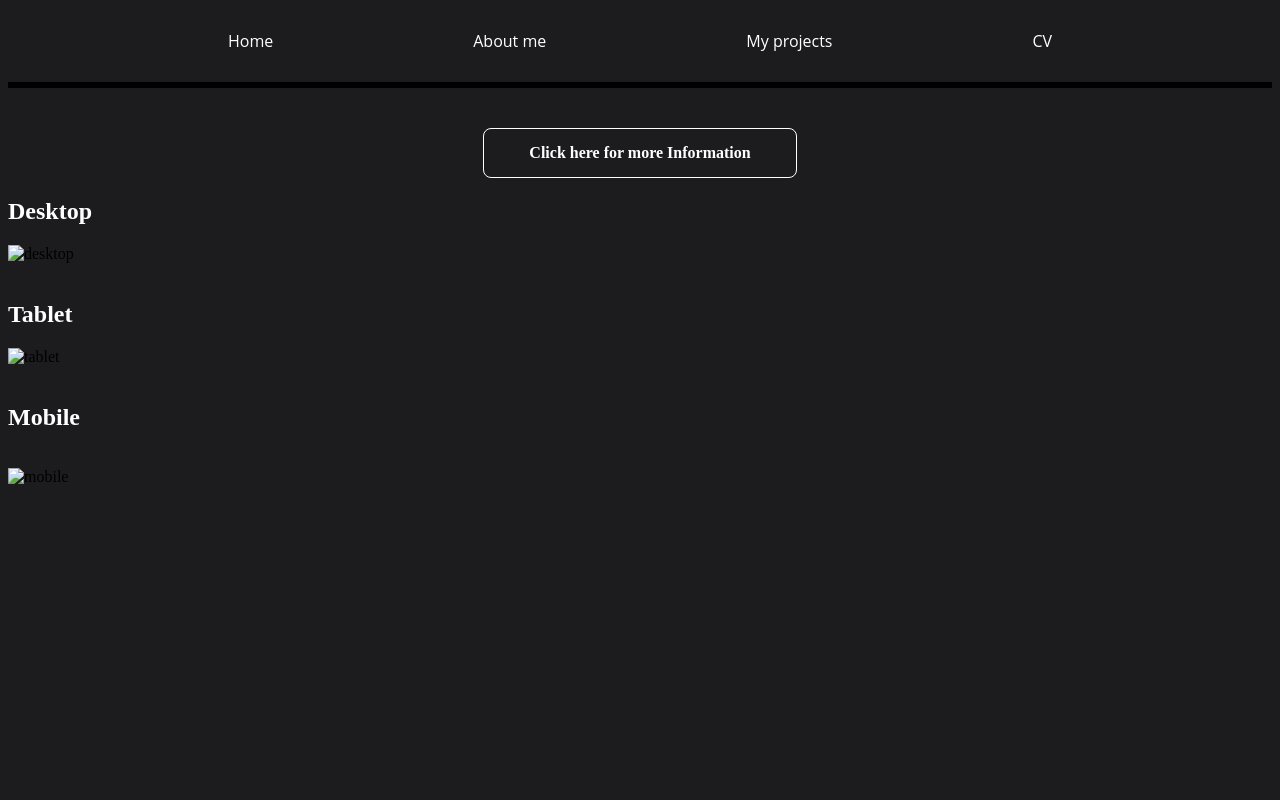
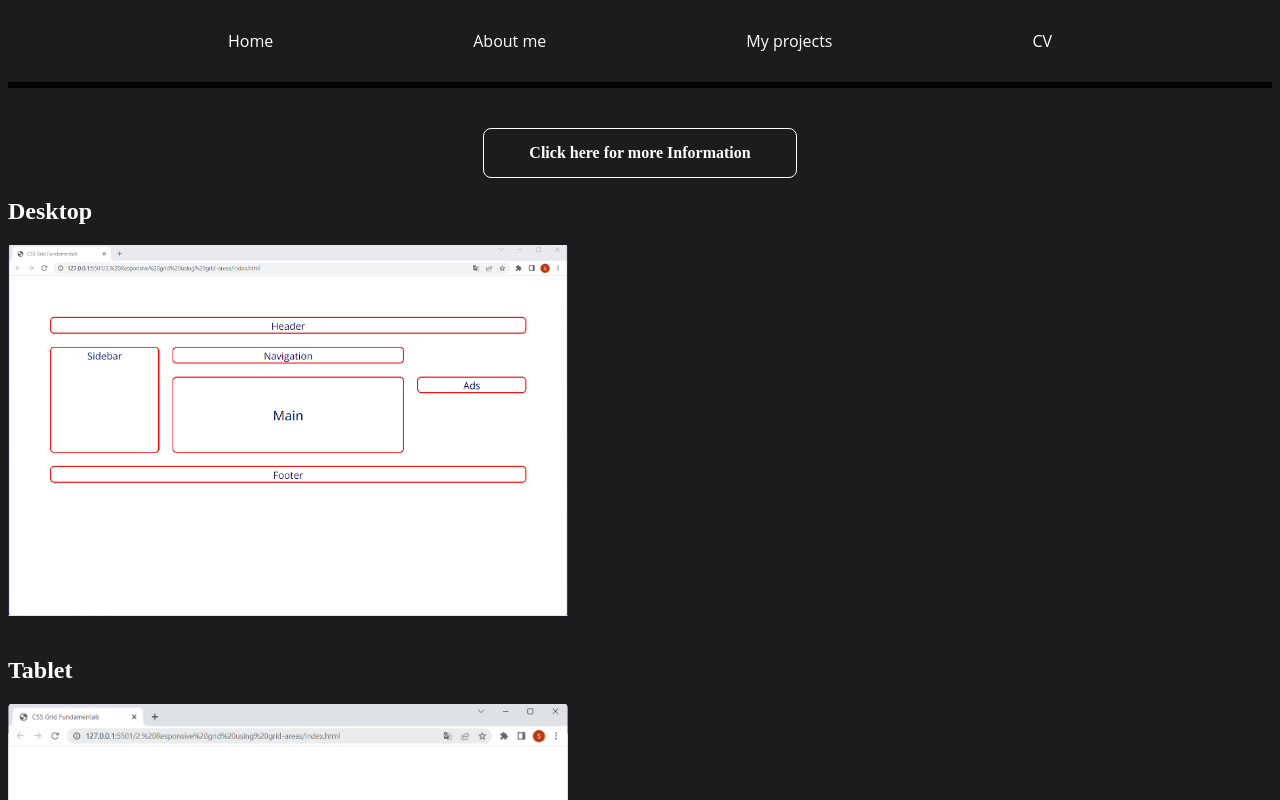
Before and after one commit to SophieNordell/portfolio, a plain HTML site: page projects.html in a window 1280 px wide. Shown: the top 800 px of the page. Drawn offline with Linux system fonts and the light colour scheme; the site is published under a folder, as on GitHub Pages, so addresses that start at the root find nothing.

Commit message:
diffrent links on img

```diff
--- a/projects.html
+++ b/projects.html
@@ -34,17 +34,17 @@
   <!--modal end-->
   <div class="project-div">
     <h2 class="h2-projects">Desktop</h2>
-     <img class="grid-desktop" src="/img/grid-desktop.png" alt="desktop"
+     <img class="grid-desktop" src="img/grid-desktop.png" alt="desktop"
       height="50%"
       width="50%"><br><br>
 
     <h2 class="h2-projects">Tablet</h2>
-      <img class="grid-tablet" src="/img/grid-tablet.png" alt="tablet"
+      <img class="grid-tablet" src="img/grid-tablet.png" alt="tablet"
       height="50%"
       width="50%"><br><br>
 
     <h2 class="h2-projects">Mobile</h2> <br>
-      <img class="pic-projects" src="/img/grid-mobile.png" alt="mobile"
+      <img class="pic-projects" src="img/grid-mobile.png" alt="mobile"
       height="50%"
       width="50%">
     </div>
```
Also changed, not shown: about.html (+1 -1 lines).
